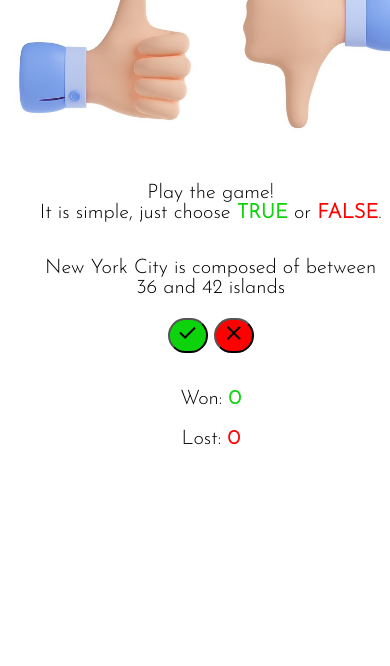
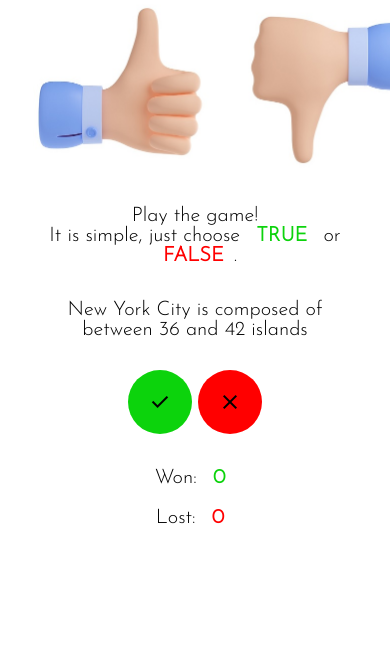
Before and after one commit to helenahagman/trueorfalse, a plain HTML site: page index.html in a window 390 px wide. Shown: the part 178-844 px from the top of the page. Drawn offline with nearby package versions, Linux system fonts and the light colour scheme.

Commit message:
Add mediaqueries for xsmall screens and updated all media queries

```diff
--- a/assets/css/style.css
+++ b/assets/css/style.css
@@ -1,5 +1,10 @@
 /* Global style */
-
+*{
+    box-sizing: border-box;
+    padding: 10px;
+    margin: auto;
+    border: none;
+  }
 
 body {
     background-color: white;
@@ -77,7 +82,36 @@
 
 /* Media queries*/
 
-@media screen and (max-width: 480px) {
+
+/* Default styles for all screen sizes */
+* {
+    box-sizing: border-box;
+    padding: 10px;
+    margin: auto;
+    border: none;
+  }
+
+
+/* Styles for screens with a maximum width of 1200px */
+   @media only screen and (max-width: 1200px) {
+   /* For mobile phones: */
+    body {
+        margin-top: 30px;
+    }
+
+   }
+
+  /* Styles for screens with a maximum width of 768px */
+  @media only screen and (max-width: 768px) {
+    /* For tablets: */
+    body {
+        margin-top: 20px;
+    }
+  }
+
+  /* Styles for screens with a maximum width of 480px */
+  @media only screen and (max-width: 480px) {
+    /* For small screens: */
     body {
         font-size: 20px;
     }
@@ -91,12 +125,17 @@
         font-size: 20px;
     }
 
+
+
 }
 
-@media screen and (max-width: 390px) {
+ /* Styles for screens with a maximum width of 480px */
+ @media only screen and (max-width: 320px) {
+    /* For x-small screens: */
     body {
         font-size: 20px;
         text-align: center;
+        margin-top: 10px;
     }
 
     #true, #false {
```
